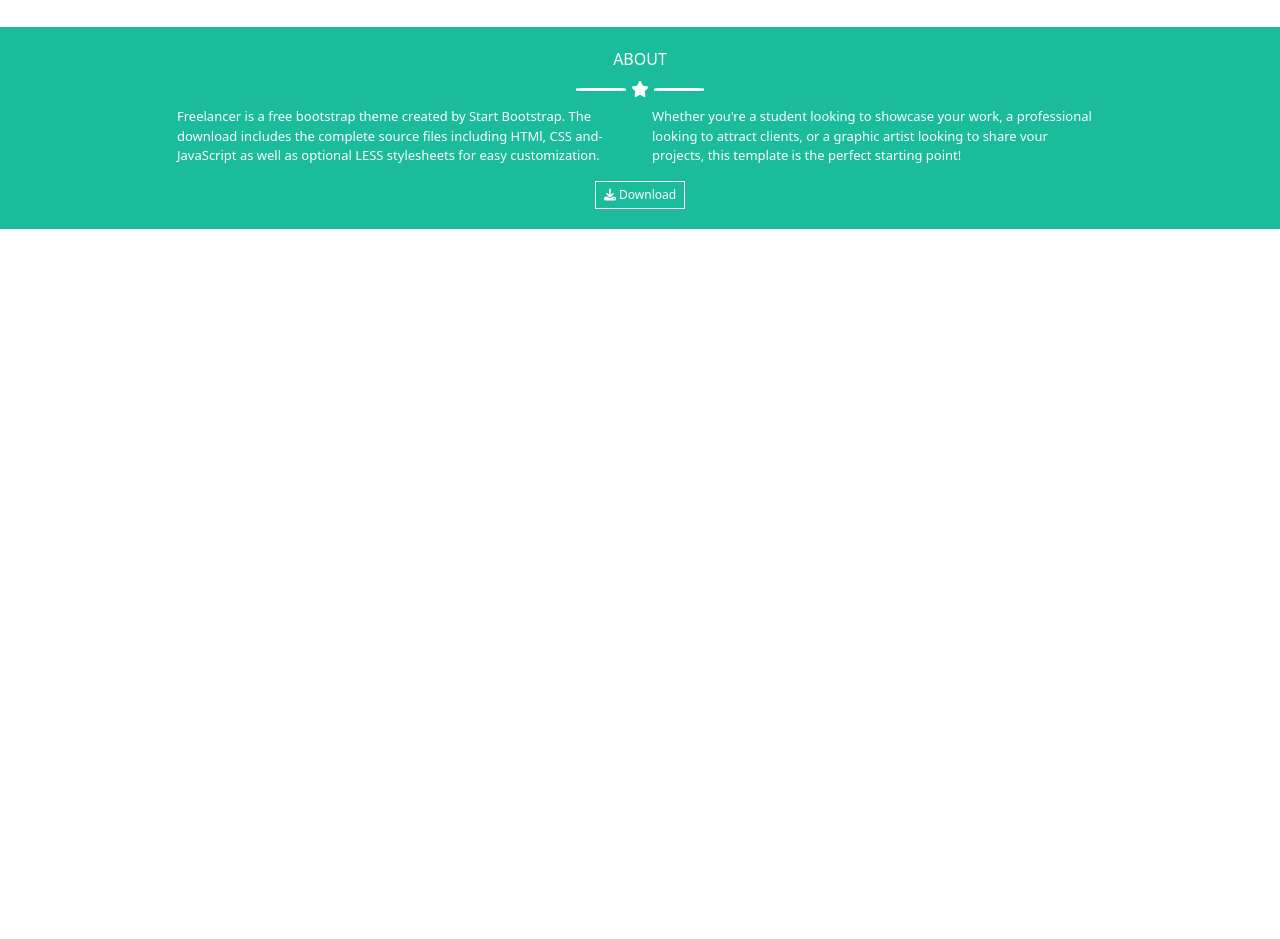
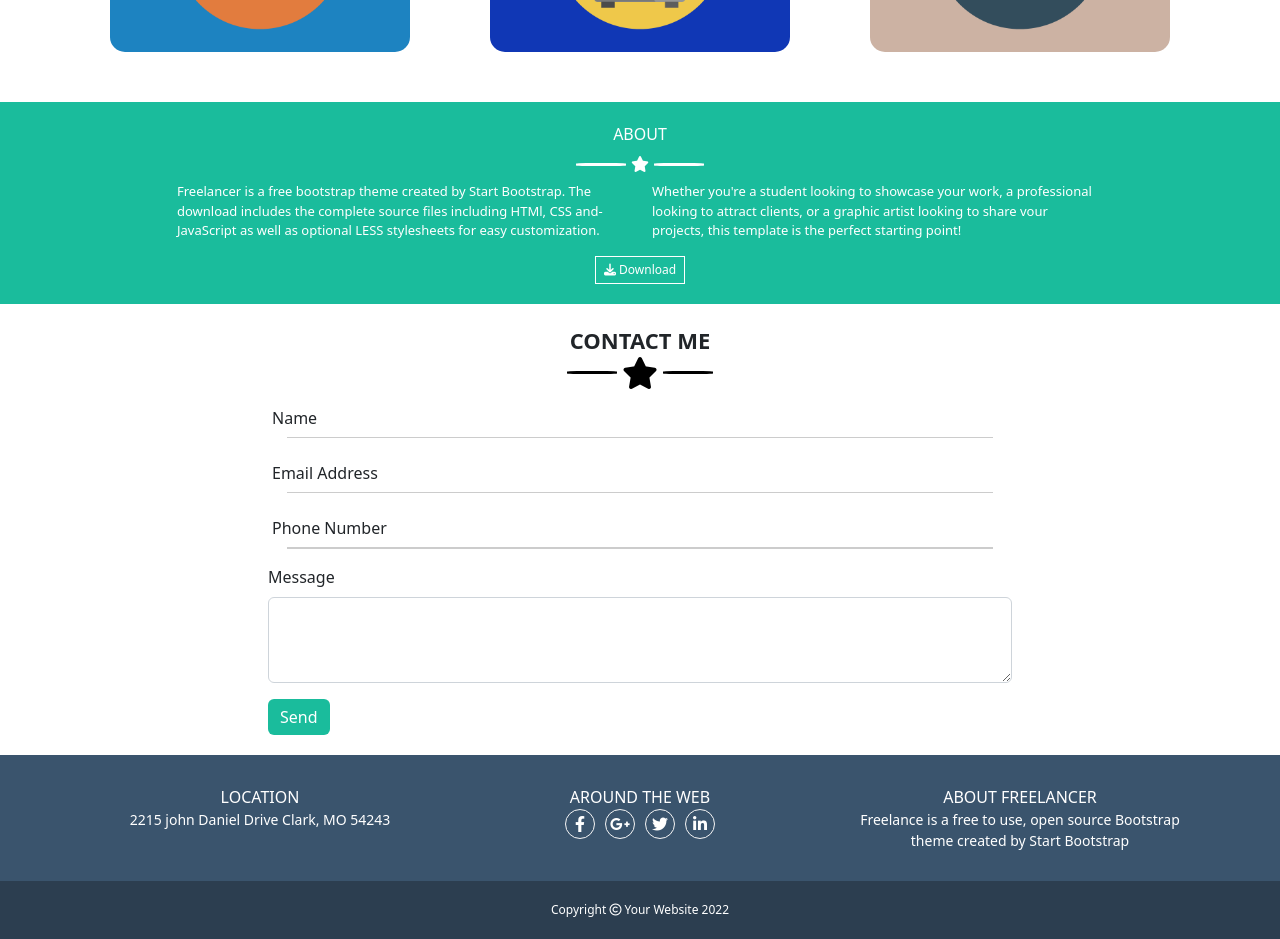
Before and after one commit to albyschianni/html-css-bootstrap-freelancer, a plain HTML site: page index.html in a window 1280 px wide. Shown: the part 846-1785 px from the top of the page. Before the commit the page ends 1075 px from the top, so only its background shows below. Drawn offline with nearby package versions, Linux system fonts and the light colour scheme.

Commit message:
completed (giusto alcuni dettagli da sistemare)

```diff
--- a/css/style.css
+++ b/css/style.css
@@ -185,3 +185,95 @@ h1 {
     border: 1px solid;
     padding: 4px 8px;
 }
+
+/* <!-- SECTION CONTACT ME --> */
+
+.contact-me {
+    padding-top: 20px;
+    padding-bottom: 20px;
+}
+.linea-contactme {
+    height: 1.25px;
+    background-color: #ccc;
+    width: 62%;
+    margin: 0 auto;
+}
+#staticEmail {
+    color: #cccccc;
+}
+#tag-send {
+    background-color: #1abc9c;
+    border: #1abc9c;
+}
+.contactme-intro {
+    font-size: 22px;
+    font-weight: bold;
+    text-align: center;
+}
+.item-star2 {
+    text-align: center;
+    display: flex;
+    justify-content: center;
+    align-items: center;
+    margin-bottom: 10px;
+}
+.indent2 {
+    height: 3px;
+    background-color: black;
+    width: 50px;
+    border-radius: 20%;
+}
+.blackstar {
+    color: black;
+}
+
+/* <!-- SECTION CONTACTS --> */
+
+.contacts {
+    background-color: #3a546d;
+    padding-top: 30px;
+
+}
+
+.fa-facebook-f, .fa-google-plus-g, .fa-twitter, .fa-linkedin-in {
+    color: white;
+    padding-top: 6px;
+}
+.intro-contacts {
+    text-align: center;
+    color: white;
+}
+.ms-container-social {
+    width: 30px;
+    height: 30px;
+    border: 1px solid whitesmoke;
+    border-radius: 50%;
+    margin-right: 10px;
+}
+.social {
+    text-align: center;
+    display: flex;
+    justify-content: center;
+    margin-left: 10px;
+    margin-bottom: 30px;
+}
+.text-contacts {
+    text-align: center;
+    color: white;
+    font-size: 14px;
+    margin-bottom: 30px;
+}
+
+/* FOOTER */
+footer {
+    background-color: #2c3e50;
+}
+.text-footer {
+    color: white;
+    font-size: 12px;
+    text-align: center;
+    padding: 20px 0;
+}
+.fa-copyright {
+    color: white;
+}
--- a/index.html
+++ b/index.html
@@ -69,6 +69,14 @@
 
         <!-- SECTION PORTFOLIO -->
         <section class="portfolio">
+            <div class="">
+                <div class="contactme-intro">PORTFOLIO</div>
+                <div class="item-star2">
+                    <div class="indent2"></div>
+                    <i class="fa-solid fa-star fa-2x blackstar"></i>
+                    <div class="indent2"></div>
+                </div>
+            </div>
             <div class="container">
                 <div class="row">
                     <div class="col-12 col-md-6 col-lg-4">
@@ -143,17 +151,97 @@
             </div>
         </section>
         <!-- SECTION CONTACT ME -->
-        <section>
+        <section class="contact-me">
+            <div class="">
+                <div class="contactme-intro">CONTACT ME</div>
+                <div class="item-star2">
+                    <div class="indent2"></div>
+                    <i class="fa-solid fa-star fa-2x blackstar"></i>
+                    <div class="indent2"></div>
+                </div>
+            </div>
+            <div class="container">
+                <form action="">
+                    <div class="mb-3 row">
+                        <label for="staticEmail" class="offset-2 col-1 col-form-label">Name</label>
+                        <div class="offset-1 col-6">
+                        <input type="text" class="form-control-plaintext" id="staticEmail" value="">
+                        </div>
+                        <div class="linea-contactme"></div>
+                  </div>
+
+                  <div class="mb-3 row">
+                        <label for="staticEmail" class="offset-2 col-4 col-form-label">Email Address
+                        </label>
+                        <div class="col-6">
+                        <input type="email" class="form-control-plaintext" id="staticEmail" value="">
+                        </div>
+                        <div class="linea-contactme"></div>
+                 </div>
+
+                 <div class="mb-3 row">
+                        <label for="staticEmail" class="offset-2 col-4 col-form-label">Phone Number</label>
+                        <div class="col-6">
+                        <input type="text"  class="form-control-plaintext" id="staticEmail" value="">
+                        </div>
+                        <div class="linea-contactme"></div>
+                 </div>
+
+                 <div class="mb-3">
+                        <label for="exampleFormControlTextarea1" class="offset-2 col-1 form-label">Message</label>
+                        <div class="offset-2 col-8">
+                            <textarea class="form-control" id="exampleFormControlTextarea1" rows="3"></textarea>
+                        </div>
+                 </div>
+                 <div class="offset-2 col-4">
+                    <button class="btn btn-primary" type="submit" id="tag-send">Send</button>
+                  </div>
+
+                </form>
+
+            </div>
 
         </section>
         <!-- SECTION CONTACTS -->
-        <section>
+        <section class="contacts">
+            <div class="container">
+                <div class="row">
+                    <div class="offset-2 col-8 offset-md-0 col-md-4">
+                        <div class="intro-contacts">LOCATION</div>
+                        <div class="text-contacts">2215 john Daniel Drive Clark, MO 54243</div>
+                    </div>
+
+                    <div class="offset-2 col-8 offset-md-0 col-md-4">
+                        <div class="intro-contacts">AROUND THE WEB</div>
+                        <div class="social">
+                            <div class="ms-container-social">
+                                <i class="fa-brands fa-facebook-f"></i>
+                            </div>
+                            <div class="ms-container-social">
+                                <i class="fa-brands fa-google-plus-g"></i>
+                            </div>
+                            <div class="ms-container-social">
+                                <i class="fa-brands fa-twitter"></i>
+                            </div>
+                            <div class="ms-container-social">
+                                <i class="fa-brands fa-linkedin-in"></i>
+                            </div>
+                        </div>
+                    </div>
+
+                    <div class="offset-2 col-8 offset-md-0 col-md-4">
+                        <div class="intro-contacts">ABOUT FREELANCER</div>
+                        <div class="text-contacts">Freelance is a free to use, open source Bootstrap theme created by Start Bootstrap</div>
+                    </div>
+
+                </div>
+            </div>
 
         </section>
     </main>
 
     <footer>
-
+        <div class="text-footer">Copyright <i class="fa-regular fa-copyright"></i> Your Website 2022</div>
     </footer>
 
 </body>
```
